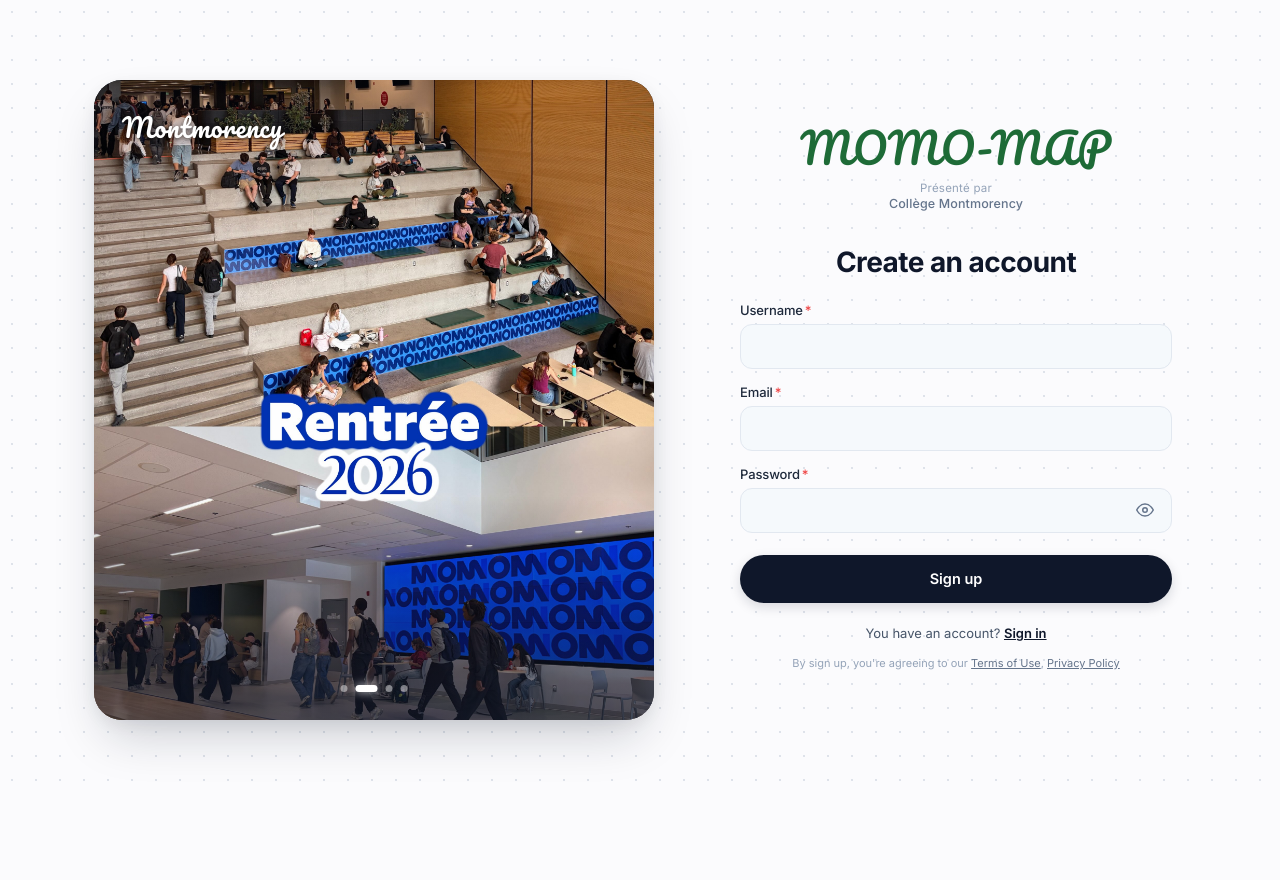
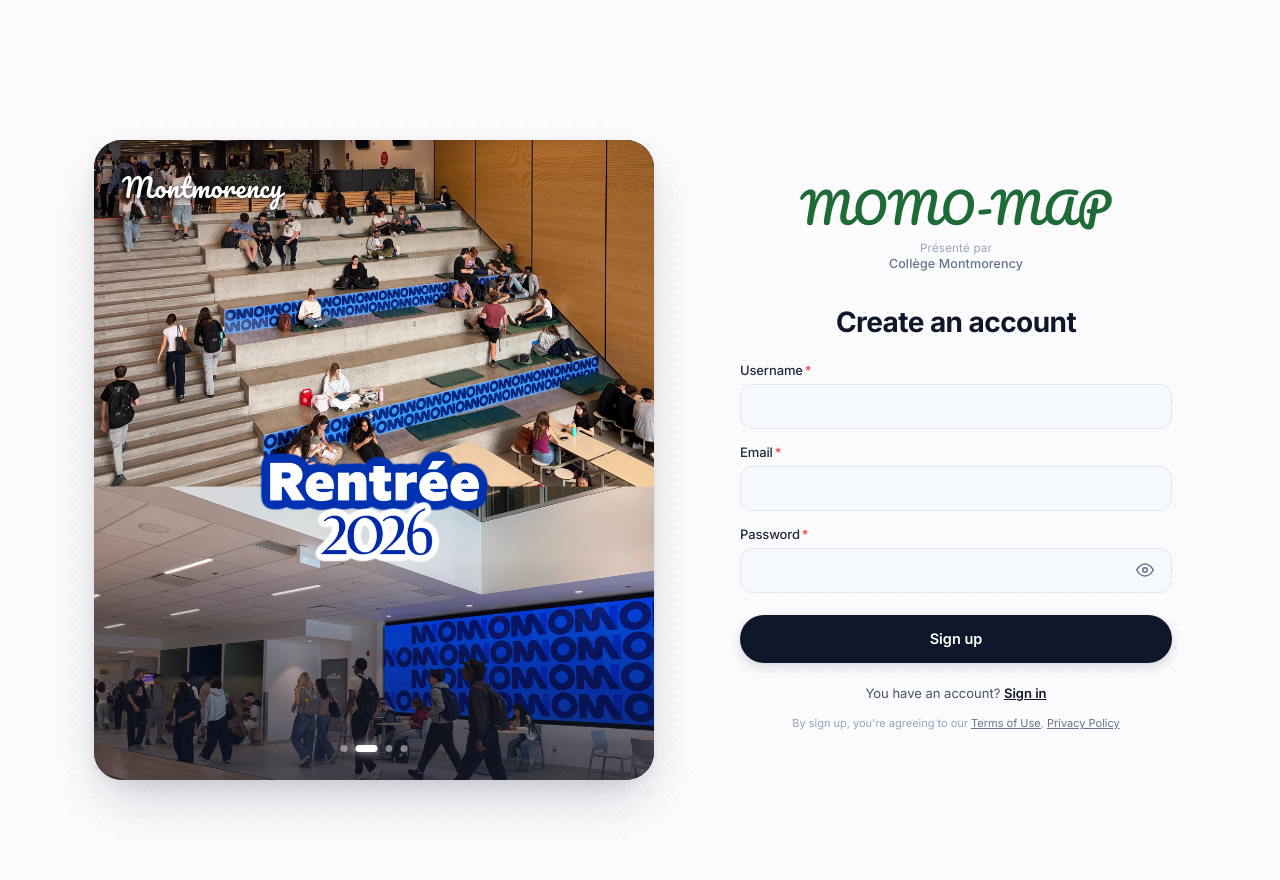
Before and after one commit to etienne420/MOMO-MAP, a React (Vite) app in the folder MOMO-map/: page / in a window 1280 px wide. Shown: the top 880 px of the page. Before the commit the page ends 800 px from the top, so only its background shows below. Built offline with nearby package versions, Linux system fonts and the light colour scheme.

Commit message:
mise en page responsive de l’application

```diff
--- a/MOMO-map/src/styles/global.css
+++ b/MOMO-map/src/styles/global.css
@@ -19,6 +19,19 @@
   min-height: 100vh;
   display: flex;
   flex-direction: column;
+}
+
+/* ajustement responsif */
+@media (min-width: 768px) {
+  #root {
+    padding: 40px;
+  }
+}
+
+@media (min-width: 1024px) {
+  #root {
+    padding: 60px;
+  }
 }
 
 /* Subtle dot grid pattern matching Figma design */
```
Also changed, not shown: 1 other file (tests, documents, lock files or other folders).
